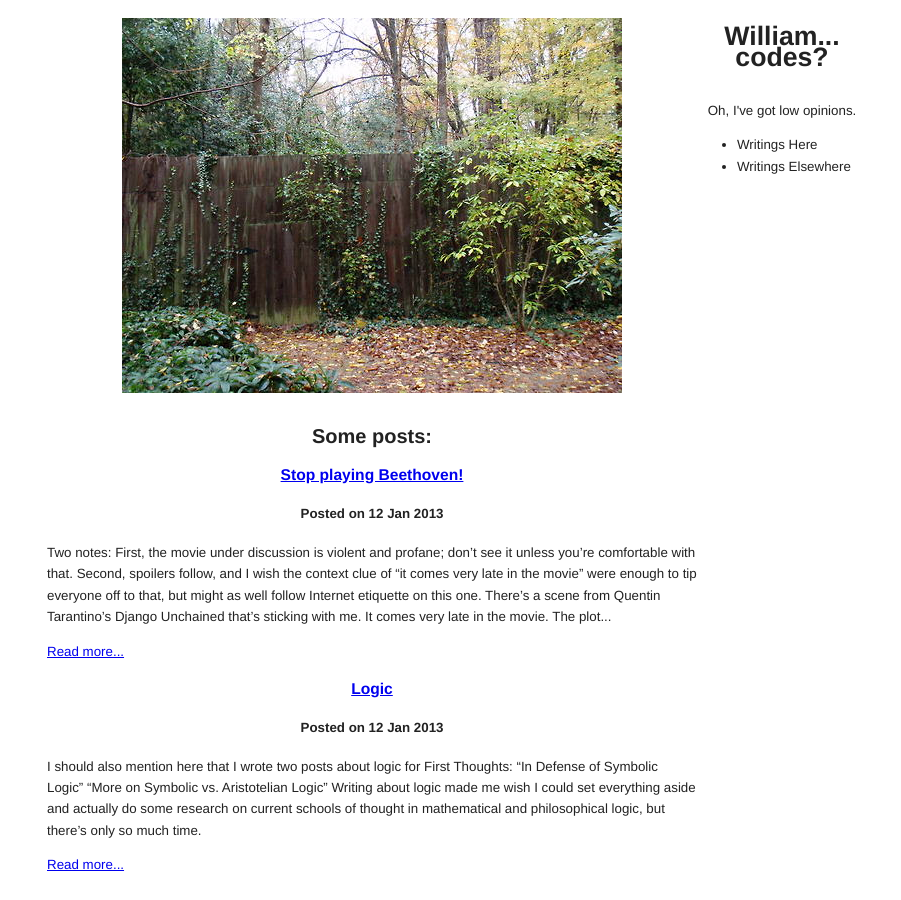
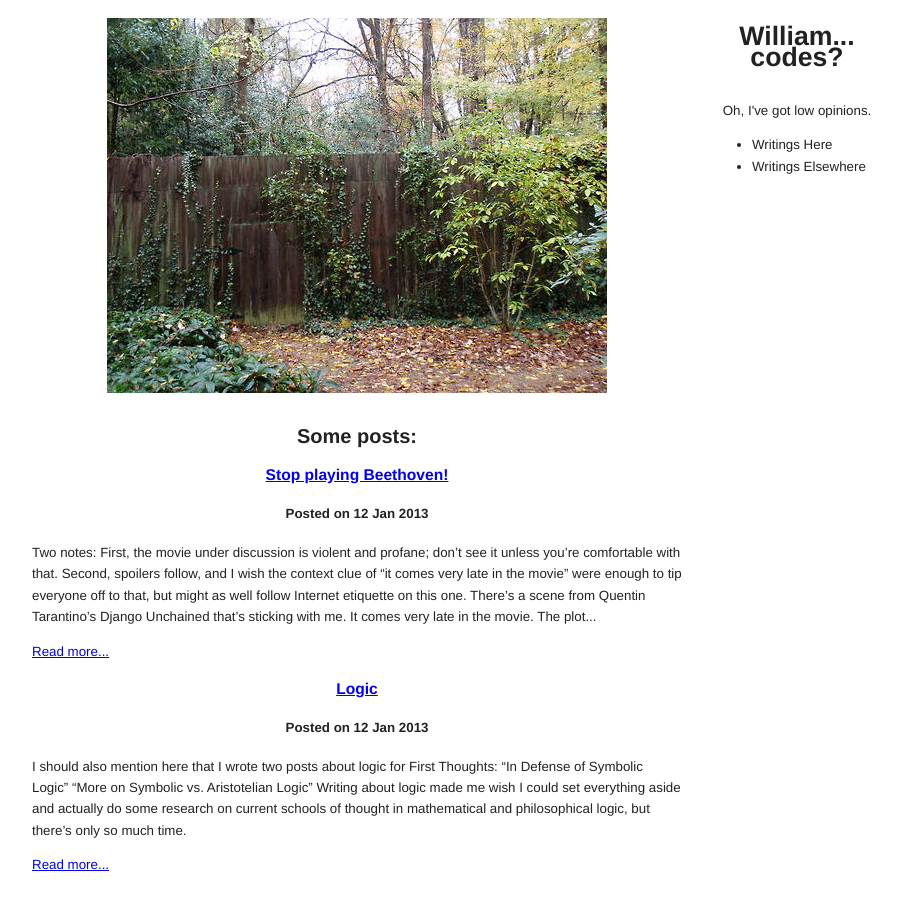
Before and after one commit to williamrandolph/williamrandolph.github.com, a Jekyll site: the page built from index.html, in a window 1280 px wide. Shown: the whole page, without its empty margins (183-1084 px from the left). Built offline with Jekyll 4.4.1, drawn with Linux system fonts in a browser that asks for light colours; Markdown is read by kramdown in place of the engine named in the settings.

Commit message:
Widening page to buffer the post text.

```diff
--- a/stylesheets/style2.css
+++ b/stylesheets/style2.css
@@ -12,7 +12,7 @@
 
 
 .wrapper{
-  width:820px;
+  width:850px;
   margin-left: auto ;
   margin-right: auto ;
 }
```
